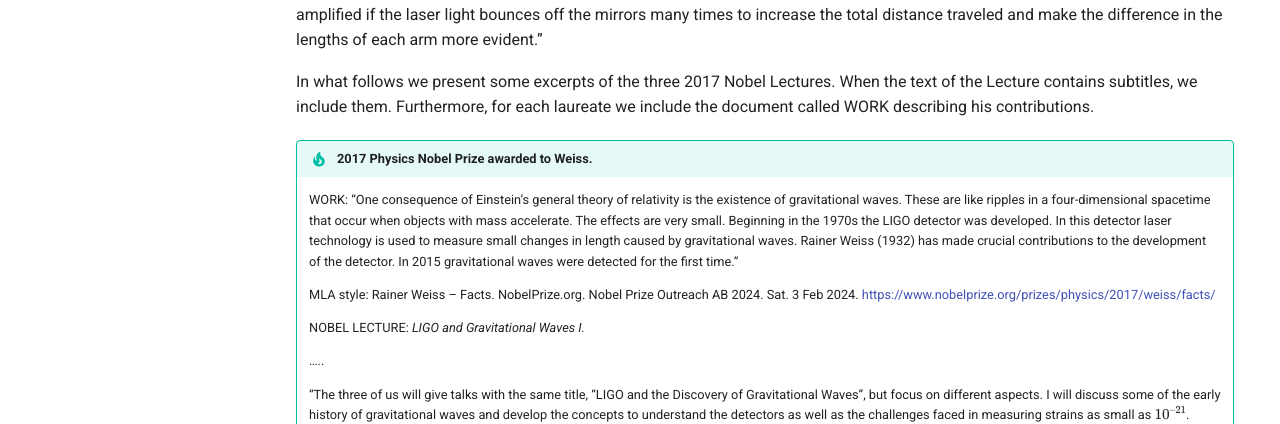
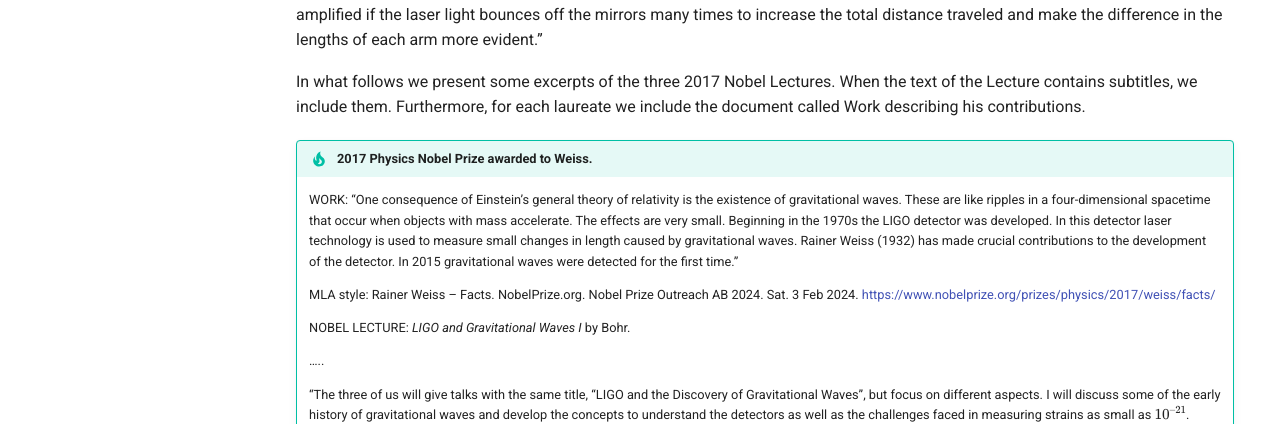
Before and after one commit to modphysnobel/modphysnobel.github.io, an MkDocs documentation site: the page built from docs/vol-III/vol-III-chap-10-sect-2.md, in a window 1280 px wide and 1400 px high, scrolled down 2431 px. Shown: the part 188-612 px from the top of the window. Built offline with MkDocs 1.6.1 and Material for MkDocs 9.7.7, drawn with Linux system fonts in a browser that asks for light colours; some web fonts are replaced; comment, search, counter and statistics services are not loaded; some of the changed text lies outside the part shown.

Commit message:
Update vol-III-chap-10-sect-2.md

```diff
--- a/docs/vol-III/vol-III-chap-10-sect-2.md
+++ b/docs/vol-III/vol-III-chap-10-sect-2.md
@@ -89,7 +89,7 @@
 
 “The two arms of the LIGO interferometer are two tunnels perpendicular to each other. At the end of each tunnel of length $d = 4$ km there is a mirror that reflects the light coming from a laser. The two beams of reflected light then overlap after traveling an effective distance on each arm that differs from $d$ in much very small but significant amounts. By the effect of the gravitational wave, while the length in one arm of the interferometer is shortened, in the other arm it lengthens. Then the light travels different distances in each arm and the electromagnetic waves arrive out of phase to the meeting point where they produce interference.  This effect is amplified if the laser light bounces off the mirrors many times to increase the total distance traveled and make the difference in the lengths of each arm more evident.”
 
-In what follows we present some excerpts of the three 2017 Nobel Lectures. When the text of the Lecture contains subtitles, we include them. Furthermore, for each laureate we include the document called WORK describing his contributions.
+In what follows we present some excerpts of the three 2017 Nobel Lectures. When the text of the Lecture contains subtitles, we include them. Furthermore, for each laureate we include the document called Work describing his contributions.
 
 !!! tip "2017 Physics Nobel Prize awarded to Weiss."
 
@@ -97,7 +97,7 @@
 
 	MLA style: Rainer Weiss – Facts. NobelPrize.org. Nobel Prize Outreach AB 2024. Sat. 3 Feb 2024. https://www.nobelprize.org/prizes/physics/2017/weiss/facts/
 
-	NOBEL LECTURE: *LIGO and Gravitational Waves I.*
+	NOBEL LECTURE: *LIGO and Gravitational Waves I* by Bohr.
 
 	…..
 
@@ -135,7 +135,7 @@
 
 	MLA style: Barry C. Barish – Facts. NobelPrize.org. Nobel Prize Outreach AB 2024. Sat. 3 Feb 2024. https://www.nobelprize.org/prizes/physics/2017/barish/facts/
 
-	NOBEL LECTURE: *LIGO and Gravitational Waves II.*
+	NOBEL LECTURE: *LIGO and Gravitational Waves II* by Barish.
 
 	INTRODUCTION  <br>
 	THE LIGO LABORATORY <br>
@@ -182,7 +182,7 @@
 
 	MLA style: Kip S. Thorne – Facts. NobelPrize.org. Nobel Prize Outreach AB 2024. Sat. 3 Feb 2024. https://www.nobelprize.org/prizes/physics/2017/thorne/facts/
 
-	NOBEL LECTURE: *LIGO and Gravitational Waves III.*
+	NOBEL LECTURE: *LIGO and Gravitational Waves III* by Thorne.
 
 	We just present some excerpts corresponding to the last subtitle.
 
```
